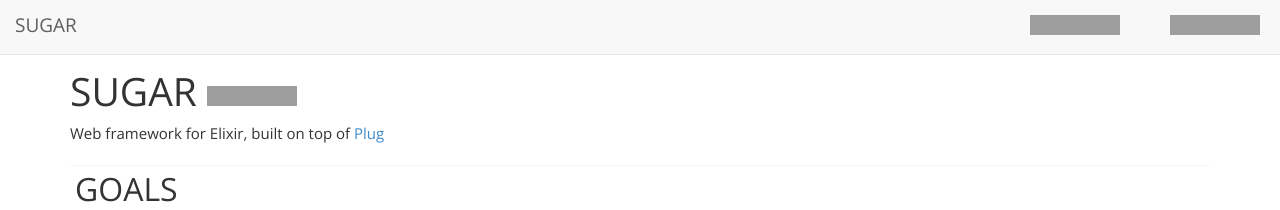
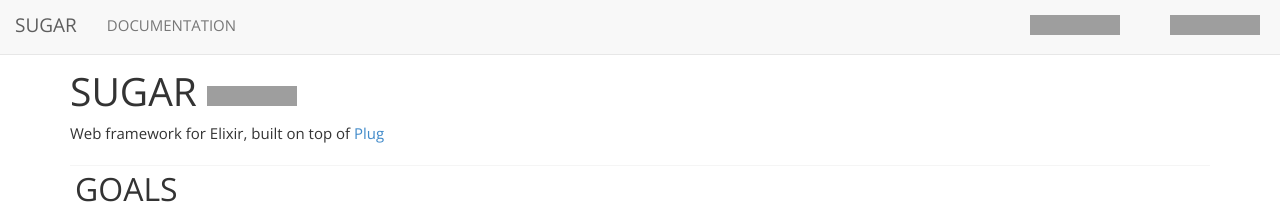
Before and after one commit to sugar-framework/sugar-framework.github.io, a Jekyll site: the page built from index.md, in a window 1280 px wide. Shown: the top 210 px of the page. Built offline with Jekyll 4.4.1, drawn with Linux system fonts in a browser that asks for light colours; nearby versions of some CDN libraries; Markdown is read by kramdown in place of the engine named in the settings; grey boxes are pictures that could not be loaded.

Commit message:
add documentation link

```diff
--- a/_includes/navbar.html
+++ b/_includes/navbar.html
@@ -10,6 +10,9 @@
   </div>
 
   <div class="collapse navbar-collapse navbar-pages">
+    <ul class="nav navbar-nav thin">
+      <li><a href="/docs/">Documentation</a></li>
+    </ul>
     <div class="nav navbar-nav pull-right thin">
       <div class="navbar-text">
         <iframe src="http://ghbtns.com/github-btn.html?user=sugar-framework&repo=sugar&type=watch&count=true" allowtransparency="true" frameborder="0" scrolling="0"  width="110" height="20"></iframe>
```
